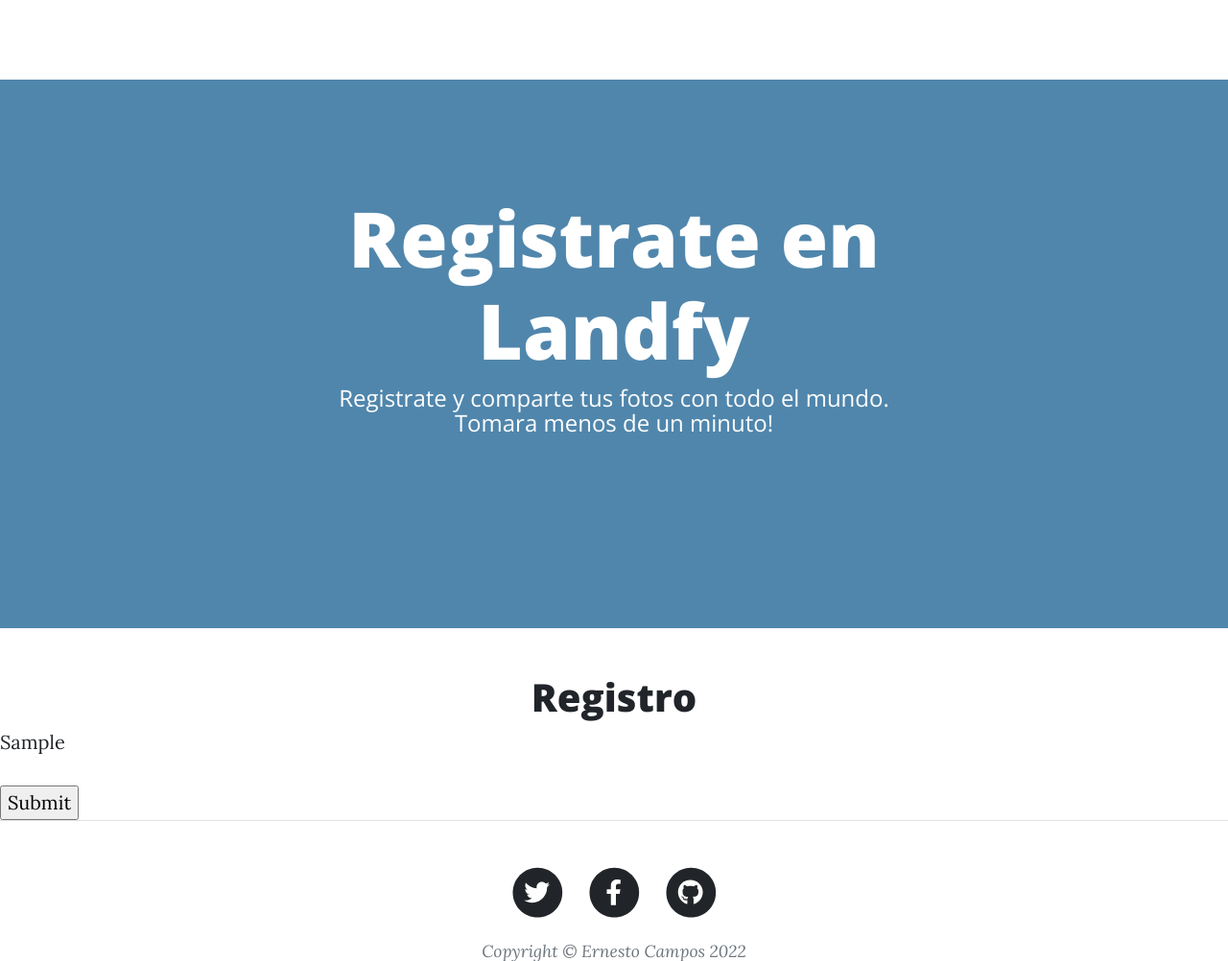
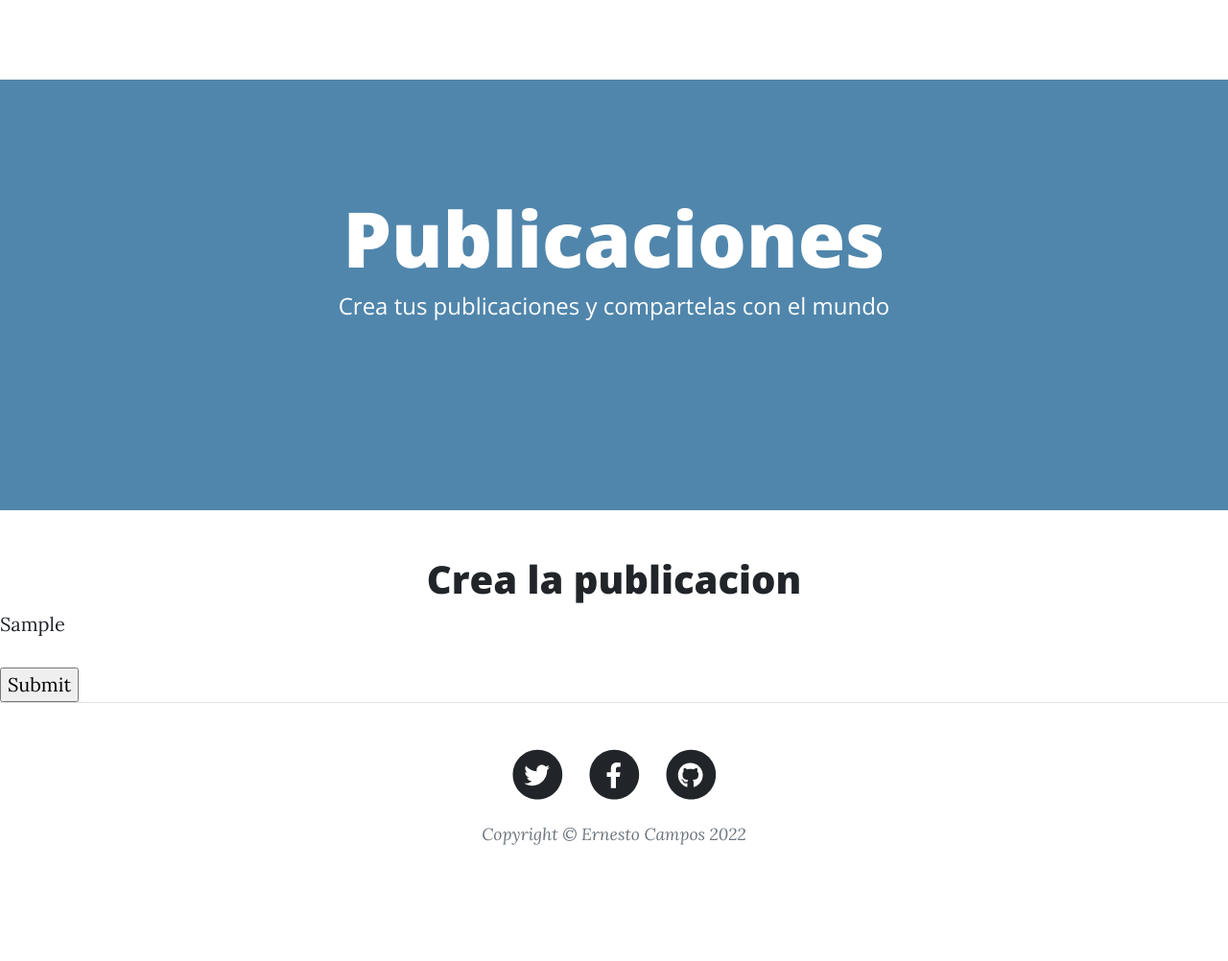
Before and after one commit to ErnestoCampos/Proyecto-Horizonte, a Django app: template clase/templates/form/crear_publicaciones.html in a window 1280 px wide. Shown: the top 1002 px of the page at 96% size. After the commit the page ends 931 px from the top, so only its background shows below. Run offline with Django 4.2, Linux system fonts and the light colour scheme; the template is opened without the code that fills it: most values are stand-ins (such as "Sample title", 1, 10 or a date in 2020); some libraries are stand-ins or nearby versions.

Commit message:
Crear publicaciones demo agregado

```diff
--- a/clase/templates/form/Publicaciones.html
+++ b/clase/templates/form/Publicaciones.html
@@ -4,7 +4,7 @@
 
 {% block Encabezado %}
 <h1>Publicaciones</h1>
-<span class="subheading">Crea tus publicaciones y compartelas con el mundo</span>
+<span class="subheading">Crea tus publicaciones y compartelas con el mundo xd</span>
 {% endblock Encabezado %}
 
 {% block Publicaciones %}
--- a/clase/templates/form/crear_publicaciones.html
+++ b/clase/templates/form/crear_publicaciones.html
@@ -1,21 +1,20 @@
 {% extends 'index\index.html' %}
 
 {% block Encabezado %}
-<h1>Registrate en Landfy</h1>
-<span class="subheading">Registrate y comparte tus fotos con todo el mundo. Tomara menos de un minuto!</span>
+<h1>Publicaciones</h1>
+<span class="subheading">Crea tus publicaciones y compartelas con el mundo</span>
 {% endblock Encabezado %}
 
-
-{% block Formulario %}
+{% block Publicaciones %}
 
 <form action="" method="post">
     {% csrf_token %}
-    <h1 class="text-center">Registro</h1>
+    <h1 class="text-center">Crea la publicacion</h1>
     <table>
-        {{formulario_u.as_table}}
+        {{formulario_cp.as_table}}
     </table>
 <br>
     <input type="submit" placeholder="Enviar">
 </form>
 
-{% endblock Formulario %}
+{% endblock Publicaciones %}
```
Also changed, not shown: clase/views.py (+7 -9 lines).
